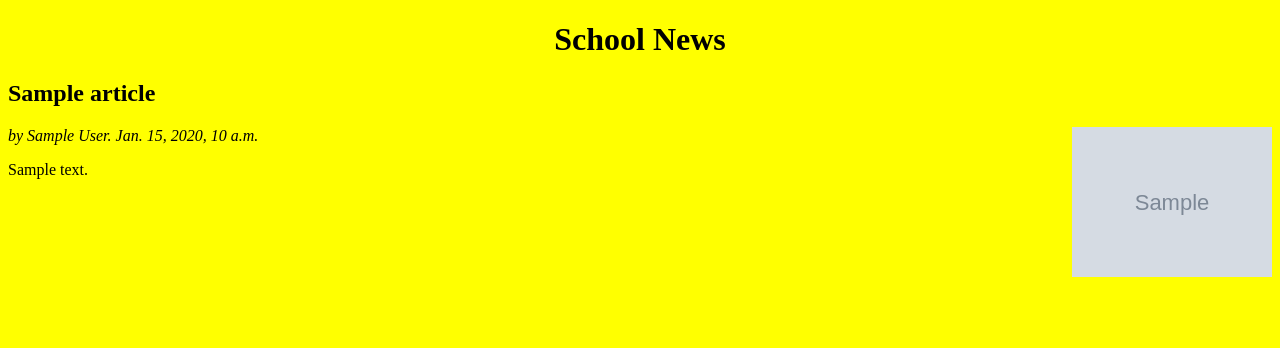
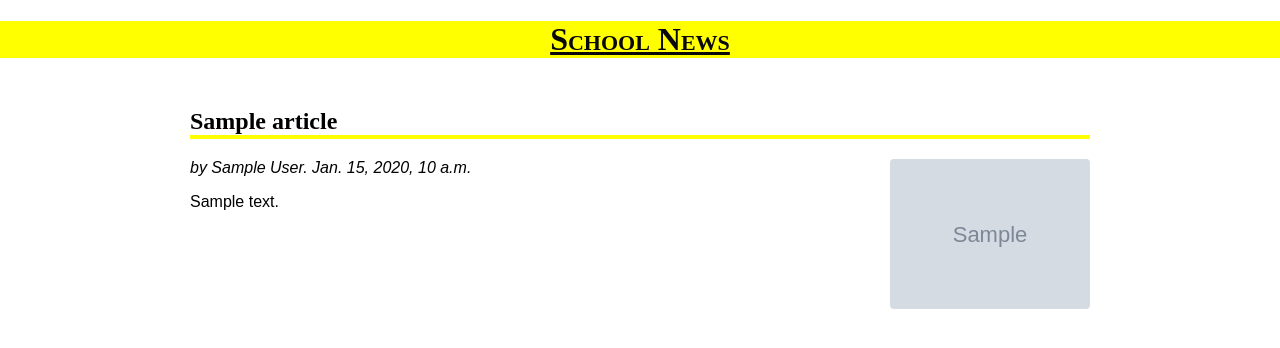
Before and after one commit to figgyc/practicaltest, a Django app: page / in a window 1280 px wide. Shown: the top 348 px of the page. Run offline with Django 3.2, Linux system fonts and the light colour scheme; tables that the repository leaves empty hold one stand-in row (values such as "Sample post"); grey boxes marked "Sample" are stand-in pictures.

Commit message:
fancy css

```diff
--- a/templates/schoolnews/index.html
+++ b/templates/schoolnews/index.html
@@ -2,24 +2,45 @@
 <body>
     <head>
         <style>
+         center {
+             background: yellow;
+             color: #090909;
+         }
          body {
-             background: yellow;
-             font-family: serif;
+             background: white;
+             color: black;
+             font-family: sans-serif;
+             margin: 0;
          }
          img {
              float: right;
              width: 200px;
+             border-radius: 4px;
+         }
+         h1 {
+             font-family: serif;
+             text-decoration: underline;
+             font-variant: small-caps;
+         }
+         h2 {
+             font-family: serif;
+             border-bottom: 4px solid yellow;
+         }
+         div {
+             max-width: 900px;
+             margin: auto;
+             padding: 8px;
          }
         </style>
     </head>
     <body>
-        <h1><center>School News</center></h1>
+        <center><h1>School News</h1></center>
         {% for article in articles %}
             <div>
                 <h2>{{ article.title }}</h2>
                 <em>by {{article.author}}. {{article.date}}</em>
                 {% if article.picture %}
-                    <img src="{{ MEDIA_URL }}{{ article.picture }}">
+                    <img src="{{ MEDIA_URL }}{{ article.picture }}" />
                 {% endif %}
                 <p>{{ article.text }}</p>
             </div>
```
